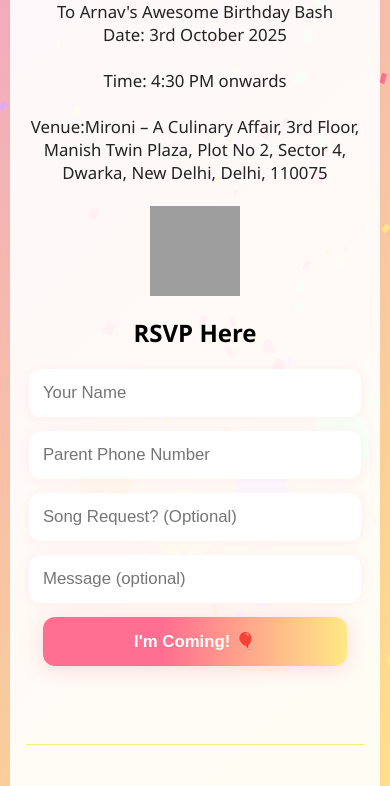
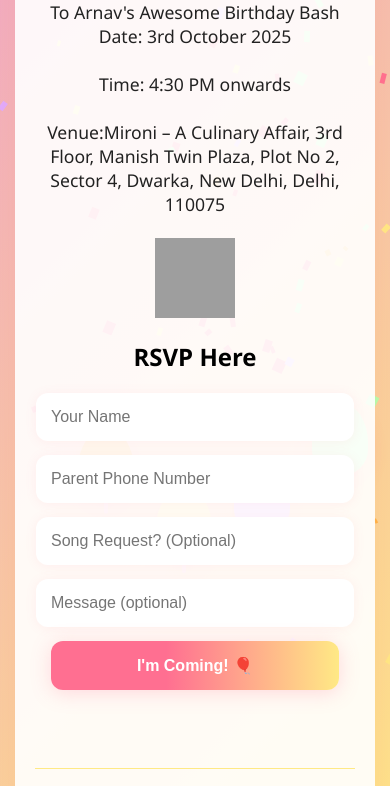
Before and after one commit to arnavgoyal543/arnavbirthdaybashparty, a plain HTML site: page index.html in a window 390 px wide. Shown: the part 175-961 px from the top of the page. Drawn offline with Linux system fonts and the light colour scheme; no server answers; grey boxes are pictures that could not be loaded.

Commit message:
Enhance responsive design and add new styles

```diff
--- a/style.css
+++ b/style.css
@@ -192,10 +192,10 @@ input:focus {
 
 /* --- NEW & IMPROVED RESPONSIVE DESIGN --- */
 
-/* For smaller tablets */
+/* For tablets */
 @media (max-width: 768px) {
   .container {
-    margin: 40px 20px 0 20px; /* Add horizontal margin */
+    margin: 40px 20px 40px 20px;
     padding: 32px 24px;
   }
 }
@@ -203,34 +203,42 @@ input:focus {
 /* For mobile phones */
 @media (max-width: 480px) {
   .container {
-    margin: 20px 10px; /* Reduce top and side margins for a tighter fit */
-    padding: 24px 16px;
-    border-radius: 16px;
-    box-shadow: 0 8px 30px rgba(255, 136, 90, 0.1);
+    /* Make the card bigger by reducing side margins */
+    margin: 20px 15px;
+    /* Increase padding to give content more space */
+    padding: 30px 20px;
+    border-radius: 20px;
   }
 
   .animated-h1 {
-    font-size: 2.1em; /* Smaller heading for small screens */
+    font-size: 2em; /* Slightly smaller to prevent bad wrapping */
   }
 
-  .animated-p {
-    font-size: 1.05em; /* Adjust sub-heading font */
+  .subhead {
+    font-size: 1.1em;
+  }
+
+  .info {
+    font-size: 1em; /* Optimized font size for readability */
+    line-height: 1.6;
   }
 
   .cake {
-    width: 90px; /* A more balanced cake size for mobile */
-    height: 90px;
-    margin-bottom: 16px;
+    width: 80px; /* Adjusted size */
+    height: 80px;
+  }
+
+  .animated-form h2 {
+    font-size: 1.5em; /* Better proportion */
   }
 
   input, .rsvp-btn {
-    padding: 14px; /* A little more padding for easier tapping */
-    font-size: 1.05em;
+    padding: 15px; /* Taller inputs for easier tapping */
+    font-size: 1em;
   }
 
   .rsvp-btn:hover {
-    transform: scale(1.05); /* Make hover effect less dramatic on mobile */
-    background: linear-gradient(90deg,#ff6f91 40%,#ffe985 100%);
+    transform: scale(1.05); /* Mobile hover effect */
   }
 }
 /* --- APPEND THESE STYLES TO YOUR style.css FILE --- */
```
